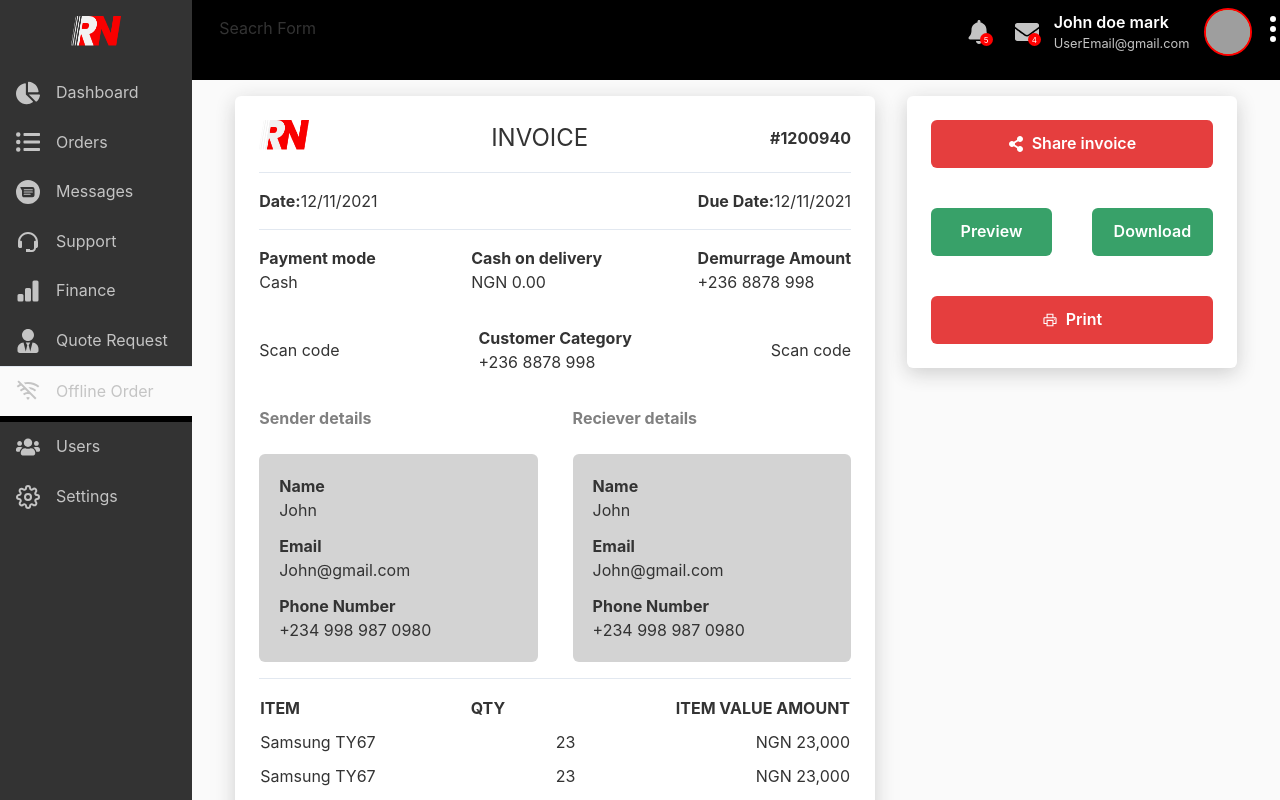
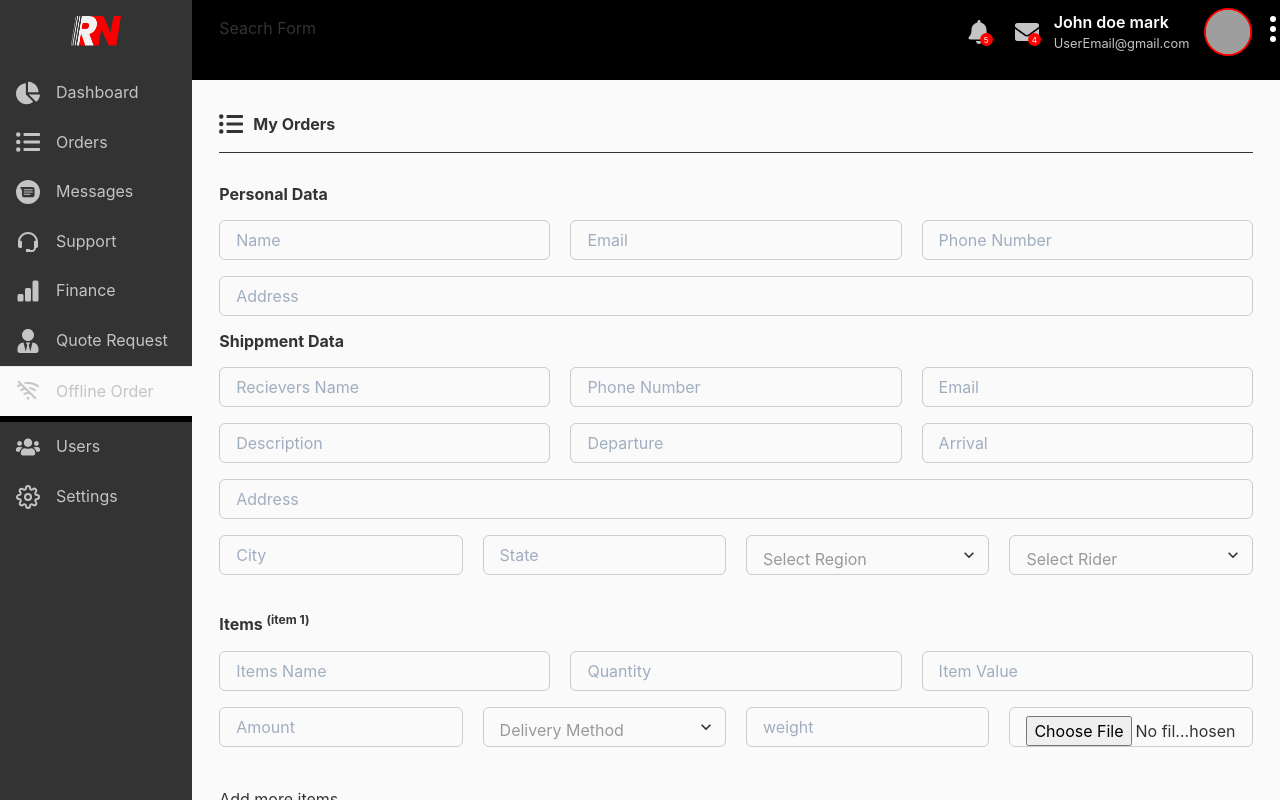
Before and after one commit to calebbenjin/ricnosadmin1, a Next.js app: page /admin/orders/offlineOrders in a window 1280 px wide. Built offline with nearby package versions, Linux system fonts and the light colour scheme; grey boxes are pictures that could not be loaded.

Commit message:
Offline orders form

```diff
--- a/src/pages/admin/orders/offlineOrders.js
+++ b/src/pages/admin/orders/offlineOrders.js
@@ -1,11 +1,8 @@
 import Container from '@/components/atoms/Container'
-import Card from '@/components/atoms/Card'
-import { Button, Heading, Text } from '@chakra-ui/react'
+import Header from '@/components/atoms/Heading'
 import Layout from '@/components/organisms/Layout'
-import { Flex, Box, Grid } from '@chakra-ui/react'
-import { FaShareAlt } from 'react-icons/fa'
-import { AiOutlinePrinter } from 'react-icons/ai'
-import Image from 'next/image'
+import { Button, Grid, Heading, Text, FormControl, Select, Input } from '@chakra-ui/react'
+import { FaListUl } from 'react-icons/fa'
 import Logo from '@/components/atoms/Logo'
 
 export default function OfflineOrderPage() {
@@ -14,173 +11,108 @@ export default function OfflineOrderPage() {
   return (
     <Layout>
       <Container>
-        <Flex>
-          <Box width={['100%', '65%']} p='1rem'>
-            <Card>
-              <Flex justify='space-between' alignItems='center' mb='4'>
-                <Logo />
-                <Text fontWeight='400' fontSize='2xl'>
-                  INVOICE
-                </Text>
-                <Text fontWeight='bold'>#1200940</Text>
-              </Flex>
-              <hr />
-              <Flex justify='space-between' alignItems='center' my='4'>
-                <Text>
-                  <Text as='span' fontWeight='bold'>
-                    Date:
-                  </Text>
-                  12/11/2021
-                </Text>
-                <Text>
-                  <Text as='span' fontWeight='bold'>
-                    Due Date:
-                  </Text>
-                  12/11/2021
-                </Text>
-              </Flex>
-              <hr />
-              <Flex justify='space-between' alignItems='center' my='4'>
-                <Box>
-                  <Text fontWeight='bold'>Payment mode</Text>
-                  <Text>Cash</Text>
-                </Box>
-                <Box>
-                  <Text fontWeight='bold'>Cash on delivery</Text>
-                  <Text>NGN 0.00</Text>
-                </Box>
-                <Box>
-                  <Text fontWeight='bold'>Demurrage Amount</Text>
-                  <Text>+236 8878 998</Text>
-                </Box>
-              </Flex>
+        <Header title="My Orders" icon={<FaListUl />} />
 
-              <Flex justify='space-between' alignItems='center' my='8'>
-                <Box>Scan code</Box>
-                <Box>
-                  <Text fontWeight='bold'>Customer Category</Text>
-                  <Text>+236 8878 998</Text>
-                </Box>
-                <Box>Scan code</Box>
-              </Flex>
+        <form>
+          <Heading size="sm" mb="4">Personal Data</Heading>
+          <Grid gridTemplateColumns='repeat(3, 1fr)' gap="5">
+            <FormControl>
+              <Input type="text" id="name" id="name" name="name" placeholder="Name" />
+            </FormControl>
+            <FormControl>
+              <Input type="email" id="email" id="email" name="email" placeholder="Email" />
+            </FormControl>
+            <FormControl>
+              <Input type="text" id="phone" id="phone" name="phone" placeholder="Phone Number" />
+            </FormControl>
+          </Grid>
+          <FormControl mt="4">
+            <Input type="text" id="address" id="address" name="address" placeholder="Address" />
+          </FormControl>
 
-              <Grid
-                gap='35'
-                gridTemplateColumns={['repeat(2, 1fr)', 'repeat(2, 1fr)']}
-                my='4'
-              >
-                <Box>
-                  <Text color='gray' fontWeight='bold' mb="6" borderRadius="md">Sender details</Text>
-                  <Box bg='lightgray' p='5' width={['50%', '100%']} borderRadius="md">
-                    <Box mb='3'>
-                      <Text fontWeight='bold'>Name</Text>
-                      <Text>John</Text>
-                    </Box>
-                    <Box mb='3'>
-                      <Text fontWeight='bold'>Email</Text>
-                      <Text>John@gmail.com</Text>
-                    </Box>
-                    <Box>
-                      <Text fontWeight='bold'>Phone Number</Text>
-                      <Text>+234 998 987 0980</Text>
-                    </Box>
-                  </Box>
-                </Box>
-                <Box>
-                  <Text color='gray' fontWeight='bold' mb="6">Reciever details</Text>
-                  <Box bg='lightgray' p='5' width={['50%', '100%']} borderRadius="md">
-                    <Box mb='3'>
-                      <Text fontWeight='bold'>Name</Text>
-                      <Text>John</Text>
-                    </Box>
-                    <Box mb='3'>
-                      <Text fontWeight='bold'>Email</Text>
-                      <Text>John@gmail.com</Text>
-                    </Box>
-                    <Box>
-                      <Text fontWeight='bold'>Phone Number</Text>
-                      <Text>+234 998 987 0980</Text>
-                    </Box>
-                  </Box>
-                </Box>
-              </Grid>
-              <hr />
-              <Box mt="4">
-                <Flex justify='space-between' alignItems='center'>
-                  <th>ITEM</th>
-                  <th>QTY</th>
-                  <th>ITEM VALUE AMOUNT</th>
-                </Flex>
-                <Flex justify='space-between' alignItems='center' my="2">
-                  <td>Samsung TY67</td>
-                  <td>23</td>
-                  <td>NGN 23,000</td>
-                </Flex>
-                <Flex justify='space-between' alignItems='center' my="2">
-                  <td>Samsung TY67</td>
-                  <td>23</td>
-                  <td>NGN 23,000</td>
-                </Flex>
-              </Box>
-              {/* Sub total table result */}
-              <Flex justify='end' alignItems='end' borderBottomWidth="1px" borderTopWidth="1px" my="4">
-                <Box width="50%" my="4">
-                  <Flex justify='space-between' alignItems='center' pb="2">
-                    <Text fontWeight='bold'>Amount</Text>
-                    <Text>NGN 23,000</Text>
-                  </Flex>
-                  <Flex justify='space-between' alignItems='center' pb="2">
-                    <Text fontWeight='bold'>Vat</Text>
-                    <Text>NGN 23,000</Text>
-                  </Flex>
-                  <Flex justify='space-between' alignItems='center' pb="2">
-                    <Text fontWeight='bold'>Pickup price</Text>
-                    <Text>NGN 23,000</Text>
-                  </Flex>
-                  <Flex justify='space-between' alignItems='center' pb="2">
-                    <Text fontWeight='bold'>Handling & Security</Text>
-                    <Text>NGN 0.000</Text>
-                  </Flex>
+          <Heading size="sm" my="4">Shippment Data</Heading>
+          <Grid gridTemplateColumns='repeat(3, 1fr)' gap="5">
+            <FormControl>
+              <Input type="text" id="recieversName" id="recieversName" name="recieversName" placeholder="Recievers Name" />
+            </FormControl>
+            <FormControl>
+              <Input type="text" id="phone" id="phone" name="phone" placeholder="Phone Number" />
+            </FormControl>
+            <FormControl>
+              <Input type="email" id="email" id="email" name="email" placeholder="Email" />
+            </FormControl>
+          </Grid>
+          <Grid gridTemplateColumns='repeat(3, 1fr)' gap="5" mt="4">
+            <FormControl>
+              <Input type="text" id="description" id="description" name="description" placeholder="Description" />
+            </FormControl>
+            <FormControl>
+              <Input type="text" id="departure" id="departure" name="departure" placeholder="Departure" />
+            </FormControl>
+            <FormControl>
+              <Input type="text" id="arrival" id="arrival" name="arrival" placeholder="Arrival" />
+            </FormControl>
+          </Grid>
+          <FormControl mt="4">
+            <Input type="text" id="address" id="address" name="address" placeholder="Address" />
+          </FormControl>
+          <Grid gridTemplateColumns='repeat(4, 1fr)' gap="5" mt="4">
+            <FormControl>
+              <Input type="text" id="city" id="city" name="city" placeholder="City" />
+            </FormControl>
+            <FormControl>
+              <Input type="text" id="state" id="state" name="state" placeholder="State" />
+            </FormControl>
+            <FormControl>
+              <Select placeholder='Select Region'>
+                <option value='option1'>Option 1</option>
+                <option value='option2'>Option 2</option>
+                <option value='option3'>Option 3</option>
+              </Select>
+            </FormControl>
+            <FormControl>
+              <Select placeholder='Select Rider'>
+                <option value='option1'>Option 1</option>
+                <option value='option2'>Option 2</option>
+                <option value='option3'>Option 3</option>
+              </Select>
+            </FormControl>
+          </Grid>
+          <Heading size="sm" mt="10" mb="4">Items <sup>(item 1)</sup></Heading>
+          <Grid gridTemplateColumns='repeat(3, 1fr)' gap="5">
+            <FormControl>
+              <Input type="text" id="itemName" id="itemName" name="itemName" placeholder="Items Name" />
+            </FormControl>
+            <FormControl>
+              <Input type="text" id="quantity" id="quantity" name="quantity" placeholder="Quantity" />
+            </FormControl>
+            <FormControl>
+              <Input type="text" id="itemValue" id="itemValue" name="itemValue" placeholder="Item Value" />
+            </FormControl>
+          </Grid>
+          <Grid gridTemplateColumns='repeat(4, 1fr)' gap="5" mt="4">
+            <FormControl>
+              <Input type="text" id="amount" id="amount" name="amount" placeholder="Amount" />
+            </FormControl>
+            <FormControl>
+              <Select placeholder='Delivery Method'>
+                <option value='option1'>Option 1</option>
+                <option value='option2'>Option 2</option>
+                <option value='option3'>Option 3</option>
+              </Select>
+            </FormControl>
+            <FormControl>
+              <Input type="text" id="weight" id="weight" name="weight" placeholder="weight" />
+            </FormControl>
+            <FormControl>
+              <Input type="file" />
+            </FormControl>
+          </Grid>
 
-                  <Flex justify='space-between' alignItems='center' borderTopWidth="1px" pt="2">
-                    <Text fontWeight='800' fontSize="lg">Total</Text>
-                    <Text fontWeight='800' fontSize="lg">NGN 0.000</Text>
-                  </Flex>
-                </Box>
-              </Flex>
-            </Card>
-          </Box>
-          <Box width={['100%', '35%']} p='1rem'>
-            <Card style={{ textAlign: 'center' }}>
-              <Button
-                colorScheme='red'
-                width='100%'
-                py='6'
-                leftIcon={<FaShareAlt />}
-              >
-                Share invoice
-              </Button>
+          <Text my="10">Add more items</Text>
 
-              <Grid gridTemplateColumns='repeat(2, 1fr)' gap='10' my='10'>
-                <Button colorScheme='green' py='6'>
-                  Preview
-                </Button>
-                <Button colorScheme='green' py='6'>
-                  Download
-                </Button>
-              </Grid>
-
-              <Button
-                colorScheme='red'
-                width='100%'
-                leftIcon={<AiOutlinePrinter />}
-                py='6'
-              >
-                Print
-              </Button>
-            </Card>
-          </Box>
-        </Flex>
+          <Button colorScheme="red" mb="10" size="lg">Checkout</Button>
+        </form>
       </Container>
     </Layout>
   )
```
Also changed, not shown: src/pages/staff/orders/offlineOrders.js (added, +187 -0 lines).
